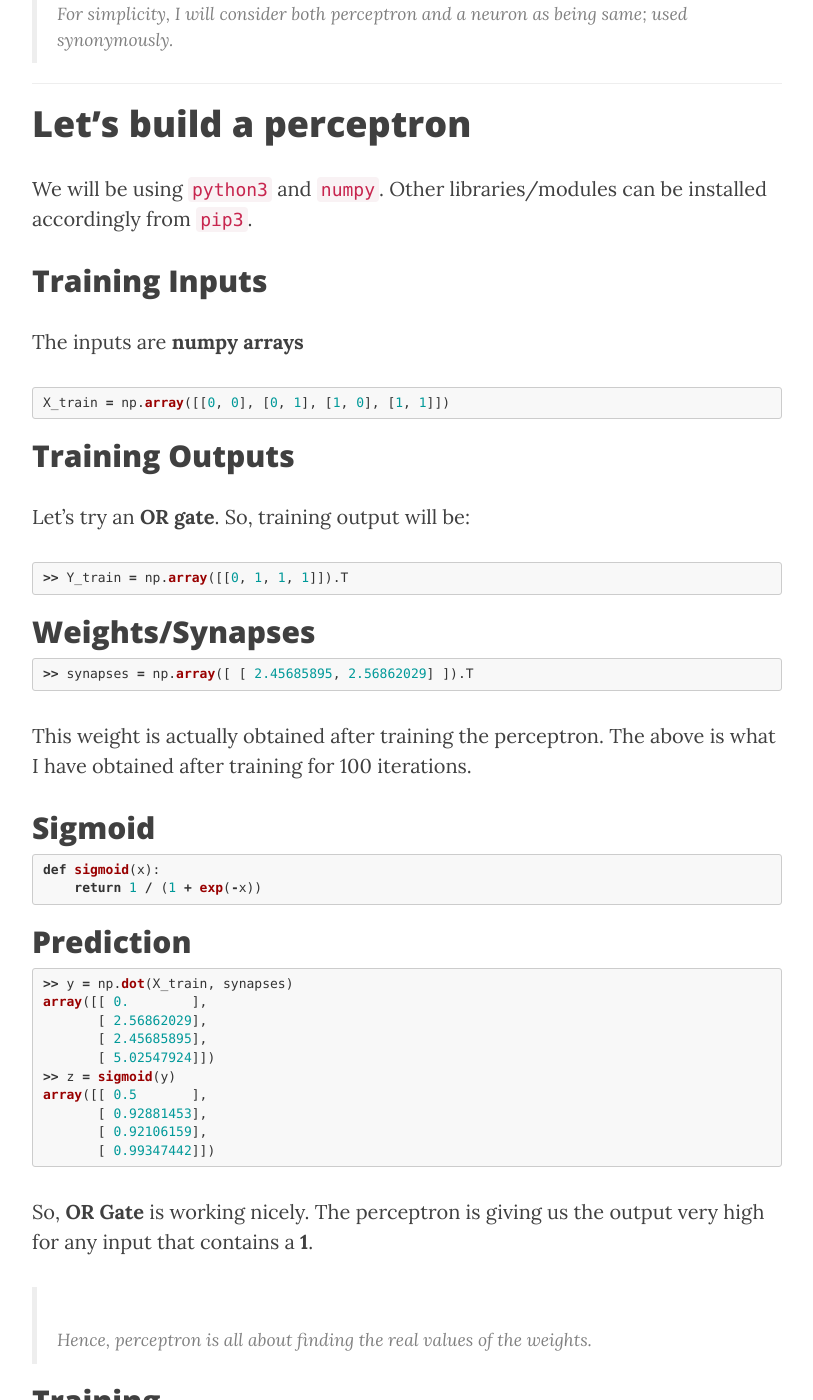
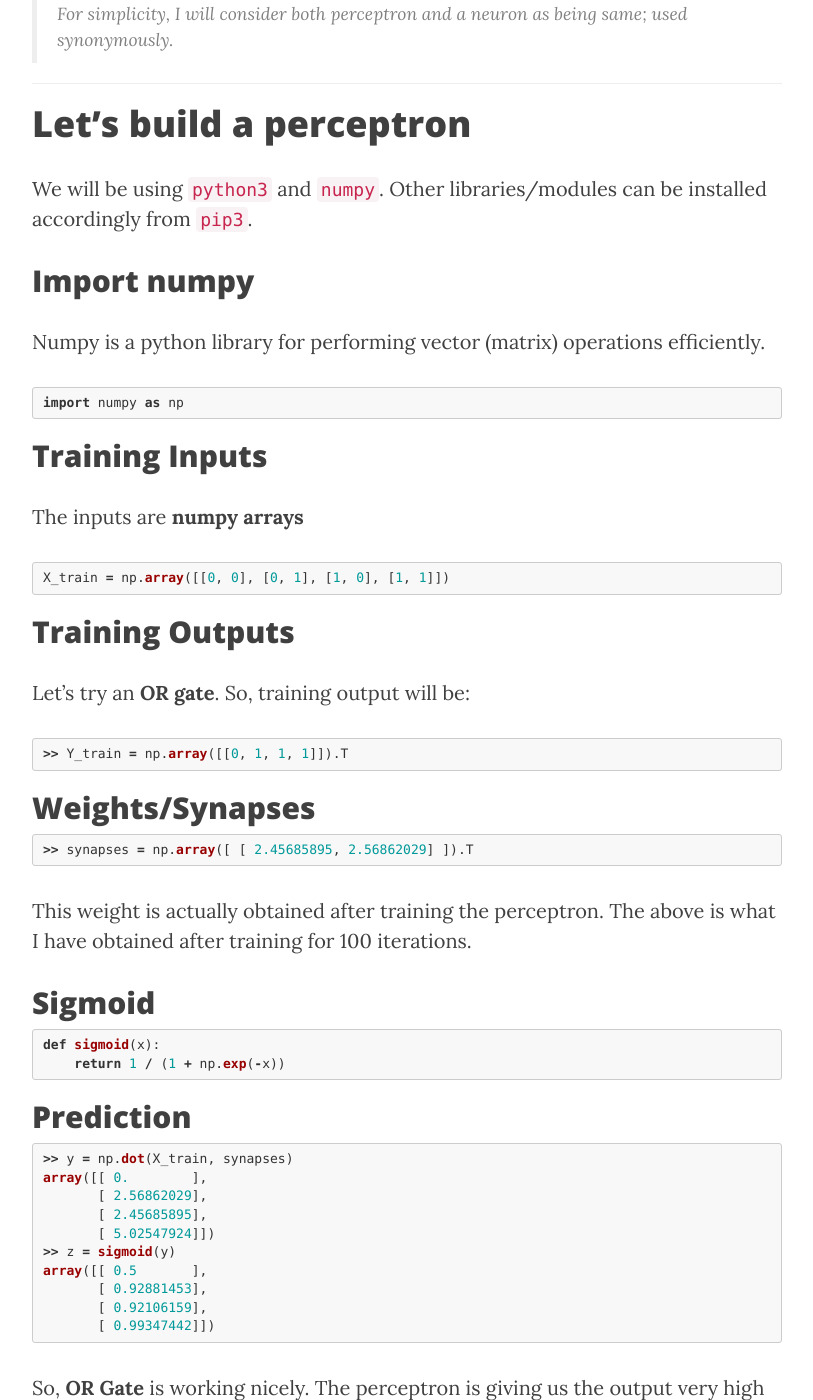
Before and after one commit to NISH1001/NISH1001.github.io, a Jekyll site: the page built from _posts/2017-11-01-perceptron-part-1.markdown, in a window 1280 px wide and 1400 px high, scrolled down 3258 px. Shown: the whole window, without its empty margins (233-1046 px from the left). Built offline with Jekyll 4.4.1, drawn with Linux system fonts in a browser that asks for light colours; nearby versions of some CDN libraries; comment, search, counter and statistics services are not loaded.

Commit message:
Fix typo in the perceptron blog
Fix typo on `sigmoid` function.

````diff
--- a/_posts/2017-11-01-perceptron-part-1.markdown
+++ b/_posts/2017-11-01-perceptron-part-1.markdown
@@ -101,6 +101,12 @@ a neuron outputs a real number.
 # Let's build a perceptron
 We will be using `python3` and `numpy`. Other libraries/modules can be installed accordingly from `pip3`.
 
+## Import numpy
+Numpy is a python library for performing vector (matrix) operations efficiently.
+```python
+import numpy as np
+```
+
 ## Training Inputs
 The inputs are **numpy arrays**
 ```python
@@ -125,7 +131,7 @@ This weight is actually obtained after training the perceptron. The above is wha
 ## Sigmoid
 ```python
 def sigmoid(x):
-    return 1 / (1 + exp(-x))
+    return 1 / (1 + np.exp(-x))
 ```
 
 ## Prediction
````
